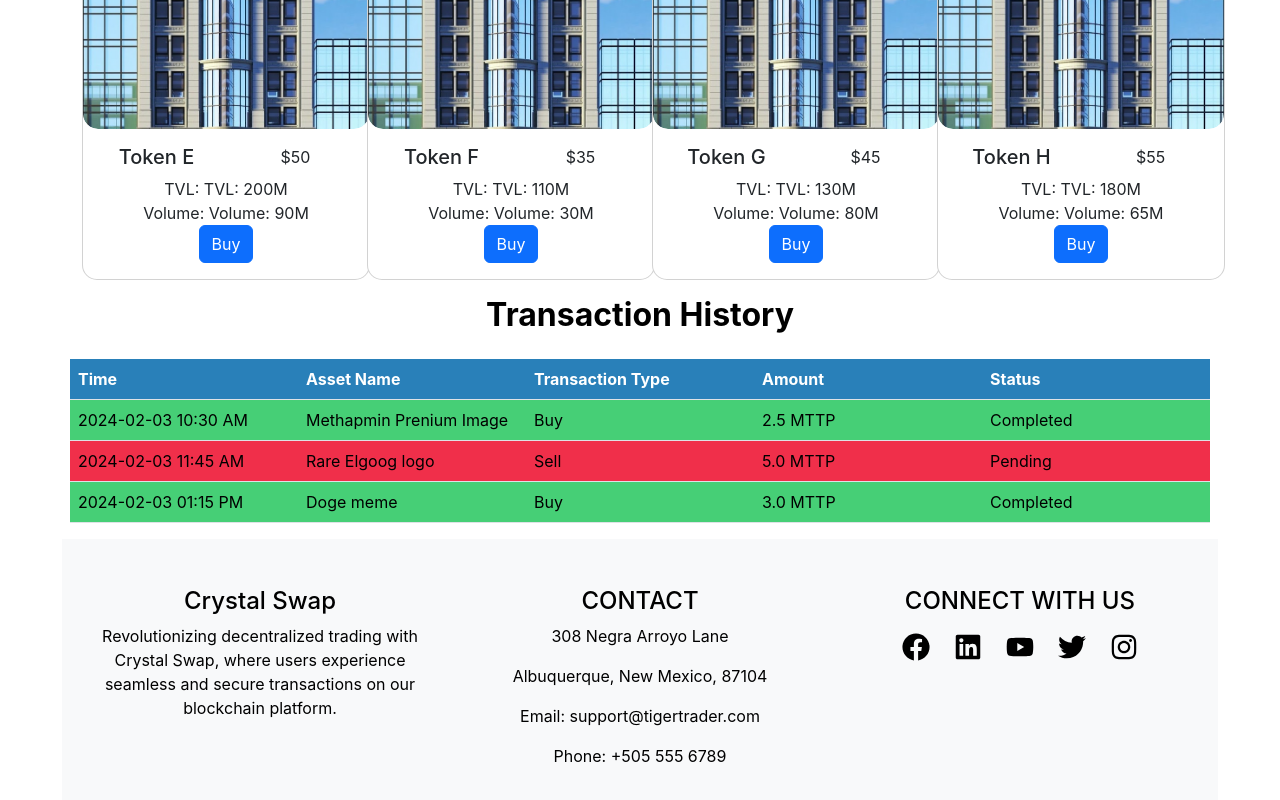
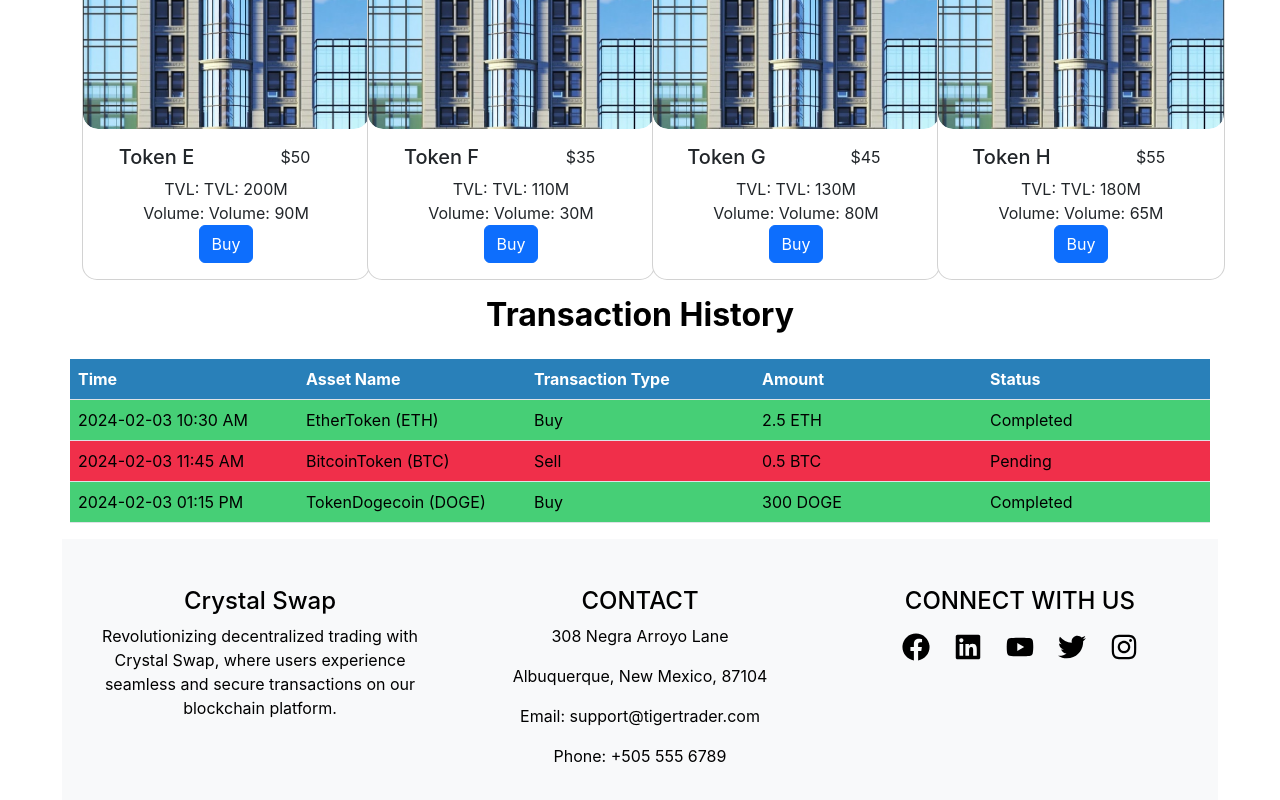
Before and after one commit to EHC-35-1/front-end, a React (Vite) app: page /trade in a window 1280 px wide. Shown: the part 626-1426 px from the top of the page. Built offline with nearby package versions, Linux system fonts and the light colour scheme.

Commit message:
Change Makeup History data to be suitable

```diff
--- a/src/pages/Trade/index.jsx
+++ b/src/pages/Trade/index.jsx
@@ -13,25 +13,25 @@ function TradePage() {
     {
       transactionHash: "0xabc123...",
       time: "2024-02-03 10:30 AM",
-      assetName: "Methapmin Prenium Image",
+      assetName: "EtherToken (ETH)",
       transactionType: "Buy",
-      amount: "2.5 MTTP",
+      amount: "2.5 ETH",
       status: "Completed",
     },
     {
       transactionHash: "0xdef456...",
       time: "2024-02-03 11:45 AM",
-      assetName: "Rare Elgoog logo",
+      assetName: "BitcoinToken (BTC)",
       transactionType: "Sell",
-      amount: "5.0 MTTP",
+      amount: "0.5 BTC",
       status: "Pending",
     },
     {
       transactionHash: "0xghi789...",
       time: "2024-02-03 01:15 PM",
-      assetName: "Doge meme",
+      assetName: "TokenDogecoin (DOGE)",
       transactionType: "Buy",
-      amount: "3.0 MTTP",
+      amount: "300 DOGE",
       status: "Completed",
     },
   ];
```
